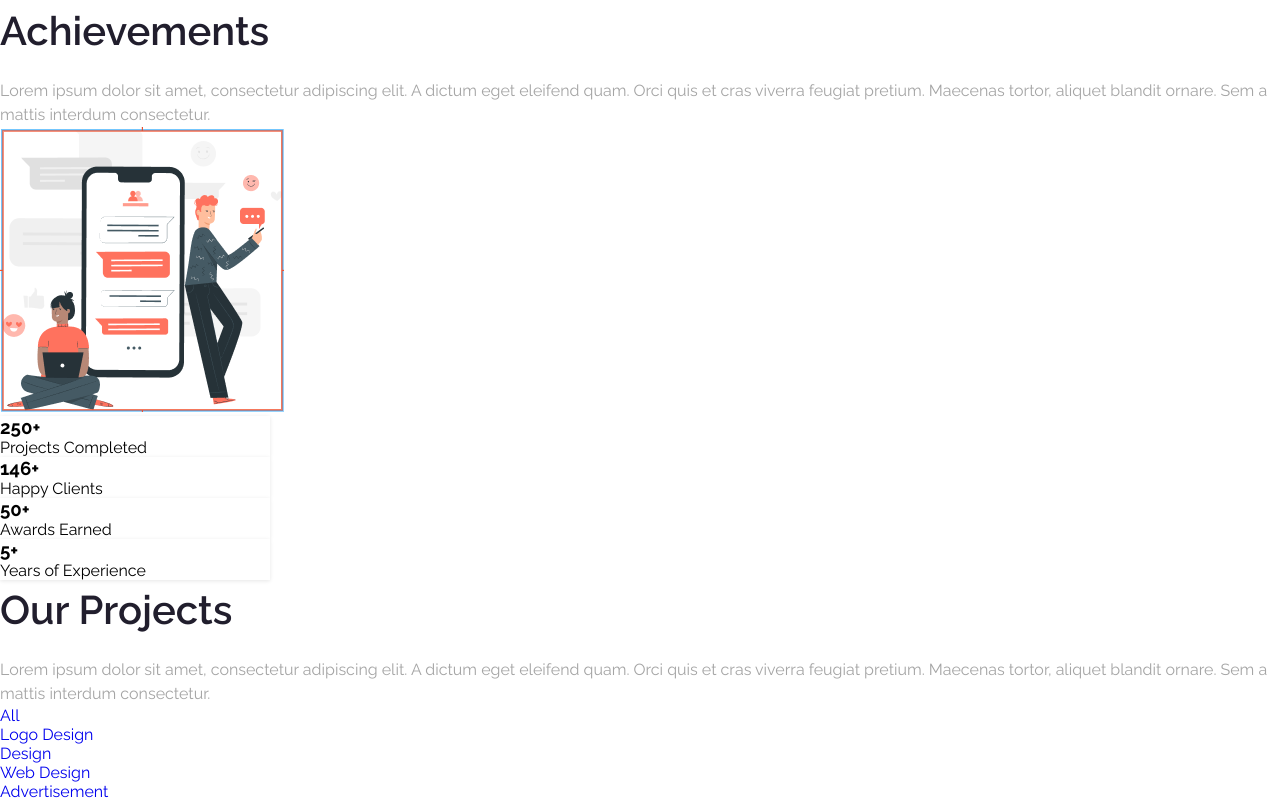
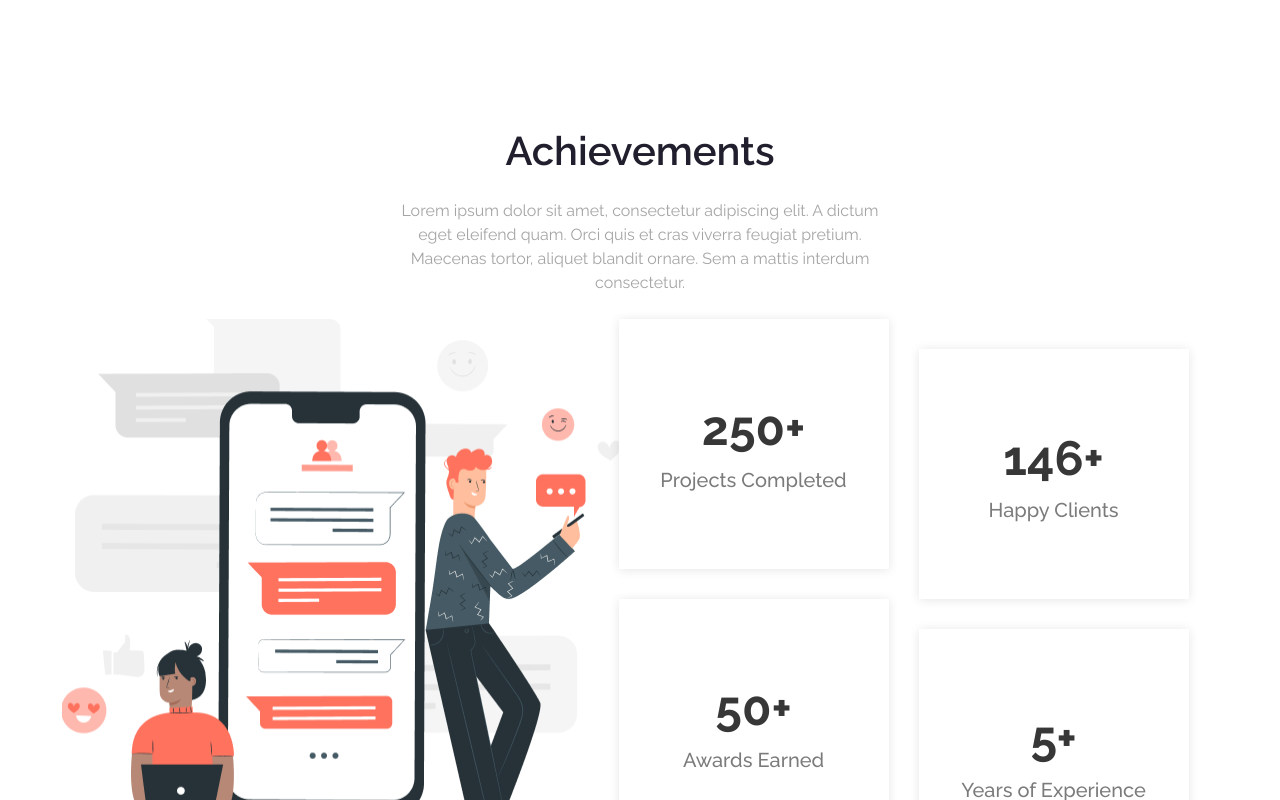
Before and after one commit to zelal-dev/holytemp-delete, a Next.js app: page / in a window 1280 px wide. Shown: the part 2760-3560 px from the top of the page. Built offline with nearby package versions, Linux system fonts and the light colour scheme.

Commit message:
achievements section design

```diff
--- a/components/Achievements/index.js
+++ b/components/Achievements/index.js
@@ -1,33 +1,78 @@
-import { Card, DescriptionText, SectionTitle } from "../shared"
-
+import { css } from "@emotion/react"
+import styled from "@emotion/styled"
+import { DescriptionText, SectionTitle } from "../shared"
+const Styles = {
+  Wrapper: styled.section`
+    margin: 120px;
+  `,
+  Flex: styled.div(
+    ({ margin }) => css`
+      display: flex;
+      justify-content: center;
+      margin: ${margin};
+    `
+  ),
+  Card: styled.div(
+    ({ mt }) => css`
+      width: 270px;
+      height: 250px;
+      background: #ffffff;
+      box-shadow: 0px 1px 10px rgba(0, 0, 0, 0.1);
+      display: flex;
+      flex-direction: column;
+      justify-content: center;
+      align-items: center;
+      margin-right: 30px;
+      margin-top: ${mt && mt};
+      > h3 {
+        font-weight: bold;
+        font-size: 48px;
+        line-height: 73px;
+        color: #373737;
+      }
+      > p {
+        font-weight: 500;
+        font-size: 20px;
+        line-height: 30px;
+        color: #7b7b7b;
+      }
+    `
+  ),
+}
 const Achievements = () => {
   return (
-    <>
-      <SectionTitle>Achievements</SectionTitle>
-      <DescriptionText>
-        Lorem ipsum dolor sit amet, consectetur adipiscing elit. A dictum eget
-        eleifend quam. Orci quis et cras viverra feugiat pretium. Maecenas
-        tortor, aliquet blandit ornare. Sem a mattis interdum consectetur.
-      </DescriptionText>
-      <img src='/achievement-illustration.PNG' alt='Achievements' />
-      <Card>
-        <h3>250+</h3>
-        <p>Projects Completed</p>
-      </Card>
-      <Card>
-        <h3>146+</h3>
-        <p>Happy Clients</p>
-      </Card>
-      <Card>
-        <h3>50+</h3>
-        <p>Awards Earned</p>
-      </Card>
-      <Card>
-        <h3>5+</h3>
-        <p>Years of Experience</p>
-      </Card>
-    </>
+    <Styles.Wrapper>
+      <SectionTitle center>Achievements</SectionTitle>
+      <Styles.Flex margin='0px 0px 24px 0px'>
+        <DescriptionText center>
+          Lorem ipsum dolor sit amet, consectetur adipiscing elit. A dictum eget
+          eleifend quam. Orci quis et cras viverra feugiat pretium. Maecenas
+          tortor, aliquet blandit ornare. Sem a mattis interdum consectetur.
+        </DescriptionText>
+      </Styles.Flex>
+      <Styles.Flex>
+        <img src='/achievement-illustration.PNG' alt='Achievements' />
+        <div>
+          <Styles.Flex>
+            <Card name='Projects Completed' number='250+' />
+            <Card name='Happy Clients' number='146+' mt='30px' />
+          </Styles.Flex>
+          <Styles.Flex>
+            <Card name='Awards Earned' number='50+' />
+            <Card name='Years of Experience' number='5+' mt='30px' />
+          </Styles.Flex>
+        </div>
+      </Styles.Flex>
+    </Styles.Wrapper>
   )
 }
 
 export default Achievements
+const Card = ({ number, name, mt }) => {
+  return (
+    <Styles.Card mt={mt}>
+      <h3>{number}</h3>
+      <p>{name}</p>
+    </Styles.Card>
+  )
+}
```
Also changed, not shown: public/achievement-illustration.PNG.
